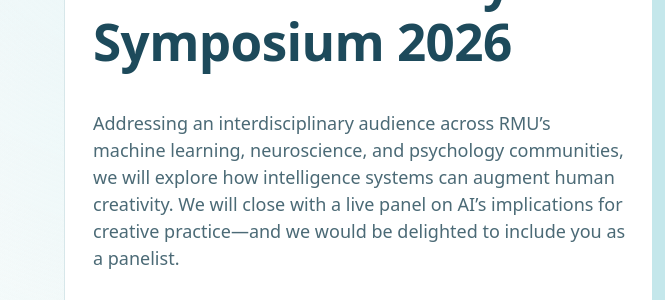
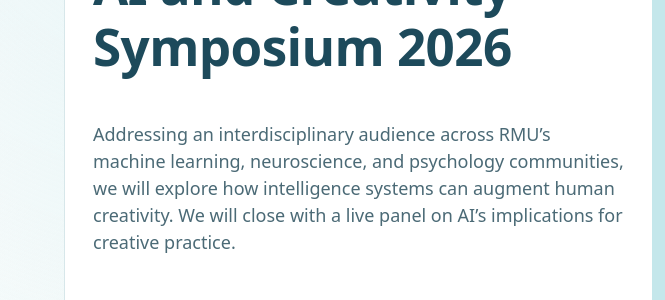
Before and after one commit to rmu-ai-creativity-symposium/website, a plain HTML site: page index.html in a window 1280 px wide. Shown: the part 270-570 px from the top of the page, 0-665 px from the left. Drawn offline with Linux system fonts and the light colour scheme; grey boxes are pictures that could not be loaded; a web font is replaced by a local one.

Commit message:
update text

```diff
--- a/index.html
+++ b/index.html
@@ -32,8 +32,7 @@
             <p class="lead">
               Addressing an interdisciplinary audience across RMU&rsquo;s machine learning, neuroscience, and psychology
               communities, we will explore how intelligence systems can augment human creativity. We will close with a
-              live panel on AI&rsquo;s implications for creative practice&mdash;and we would be delighted to include you
-              as a panelist.
+              live panel on AI&rsquo;s implications for creative practice.
             </p>
             <div class="meta">
               <span>16th Apr 26 · 10:00</span>
```
